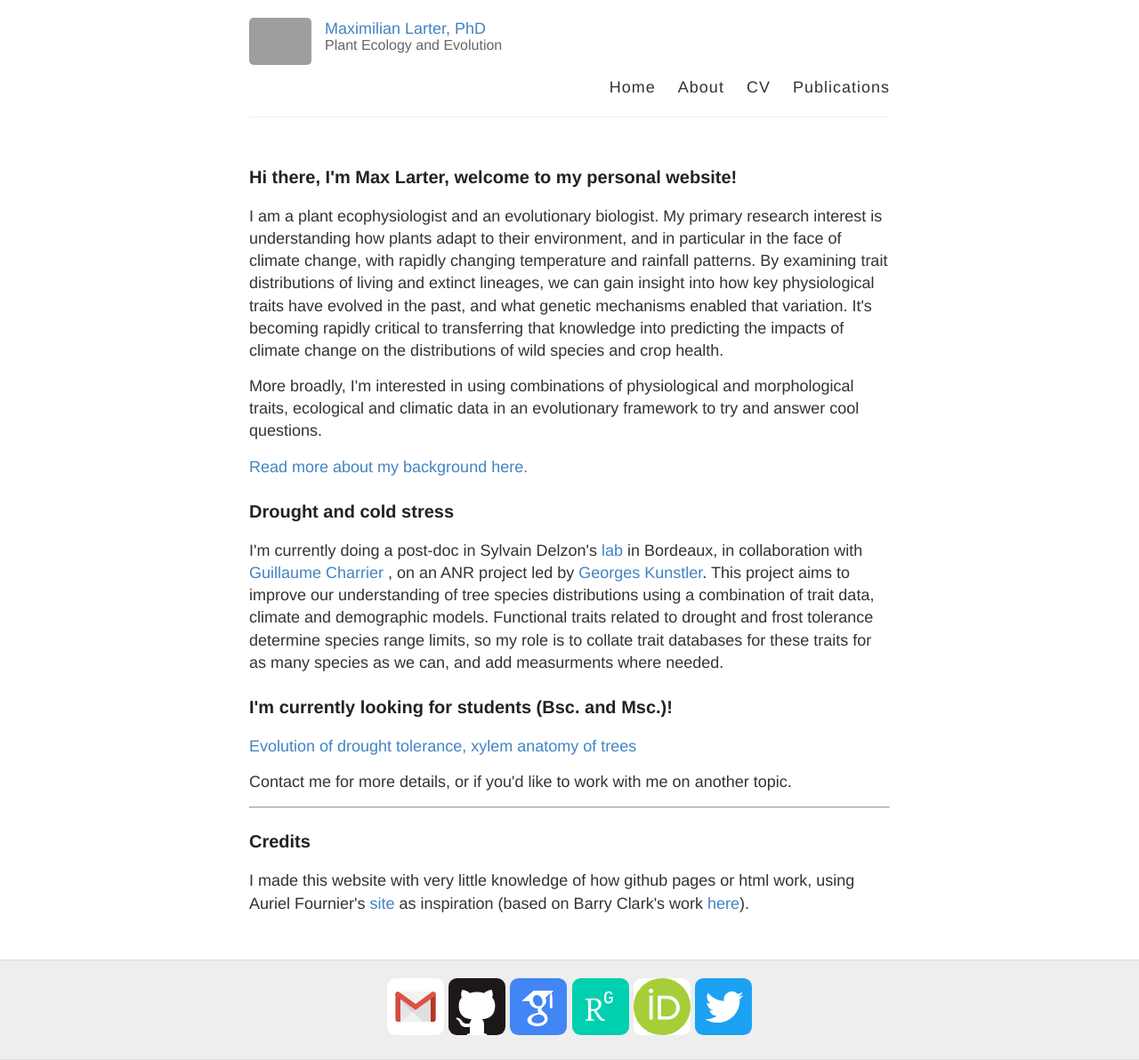
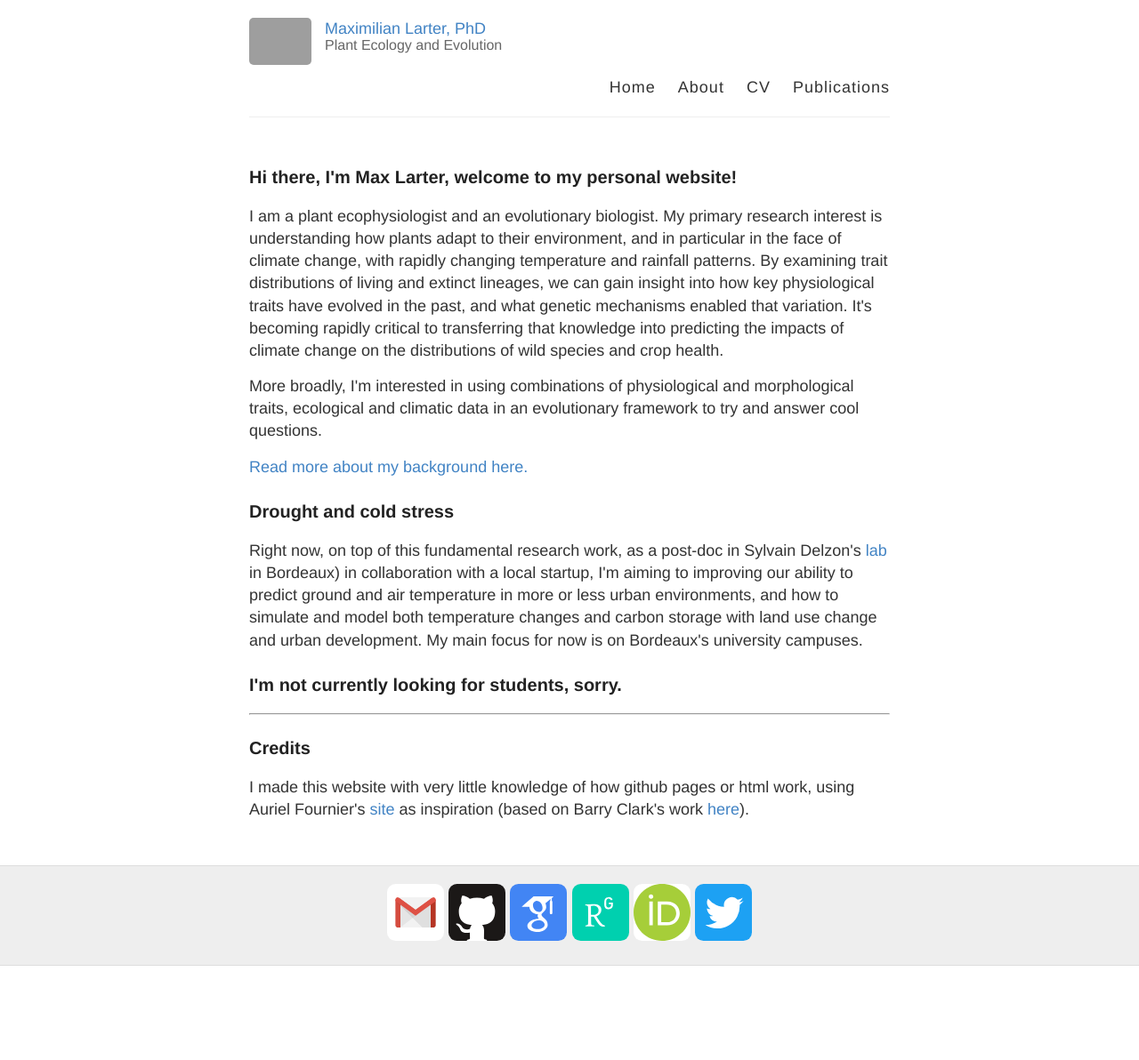
Before and after one commit to MaxLarter/maxlarter.github.io, a Jekyll site: the page index.html, which Jekyll copies as it is, in a window 1280 px wide. Shown: the whole page at 89% size. Built offline with Jekyll 4.4.1, drawn with Linux system fonts in a browser that asks for light colours; after the commit the page ends 1086 px from its top, so only the background shows below that; grey boxes are pictures that could not be loaded.

Commit message:
Update index.html

```diff
--- a/index.html
+++ b/index.html
@@ -53,14 +53,14 @@
 
 		<h3>Drought and cold stress</h3>
 
-		<p>I'm currently doing a post-doc in Sylvain Delzon's <a href="http://sylvain-delzon.com/" target="_blank">lab</a> in Bordeaux, in collaboration with <a href = "https://scholar.google.fr/citations?user=N3QLqj0AAAAJ&hl=fr" target = "_blank">Guillaume Charrier </a>, on an ANR project led by <a href="https://kunstler.github.io/" target = "_blank">Georges Kunstler</a>. This project aims to improve our understanding of tree species distributions using a combination of trait data, climate and demographic models. Functional traits related to drought and frost tolerance determine species range limits, so my role is to collate trait databases for these traits for as many species as we can, and add measurments where needed. </p>
+		<p>Right now, on top of this fundamental research work, as a post-doc in Sylvain Delzon's <a href="http://sylvain-delzon.com/" target="_blank">lab</a> in Bordeaux) in collaboration with a local startup, I'm aiming to improving our ability to predict ground and air temperature in more or less urban environments, and how to simulate and model both temperature changes and carbon storage with land use change and urban development. My main focus for now is on Bordeaux's university campuses.</p>
 
 
-		<h3>I'm currently looking for students (Bsc. and Msc.)!</h3>
+		<h3>I'm not currently looking for students, sorry.</h3>
 
-		<p><a>Evolution of drought tolerance, xylem anatomy of trees</a></p>
+<!--<p><a>Evolution of drought tolerance, xylem anatomy of trees</a></p>
 
-		<p>Contact me for more details, or if you'd like to work with me on another topic.</p>
+		<p>Contact me for more details, or if you'd like to work with me on another topic.</p> -->
 
 
 		<hr>
```
